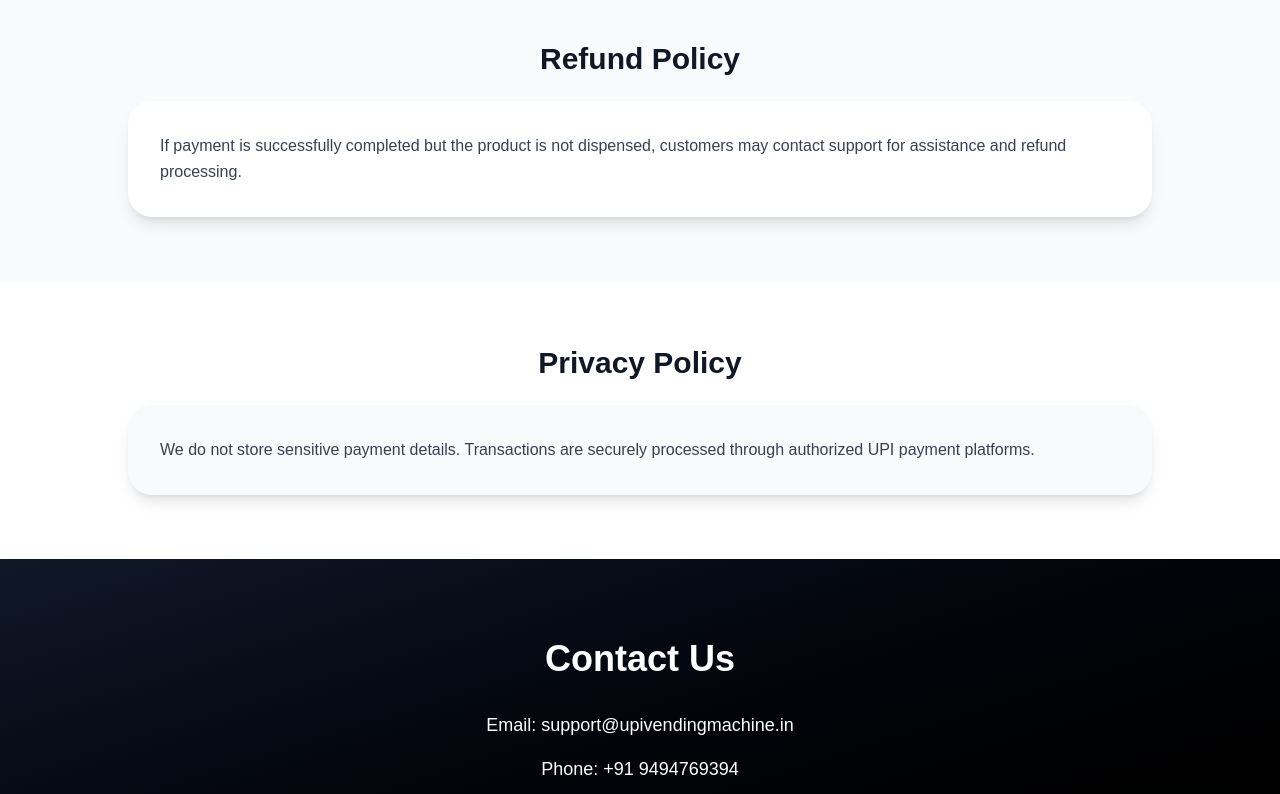
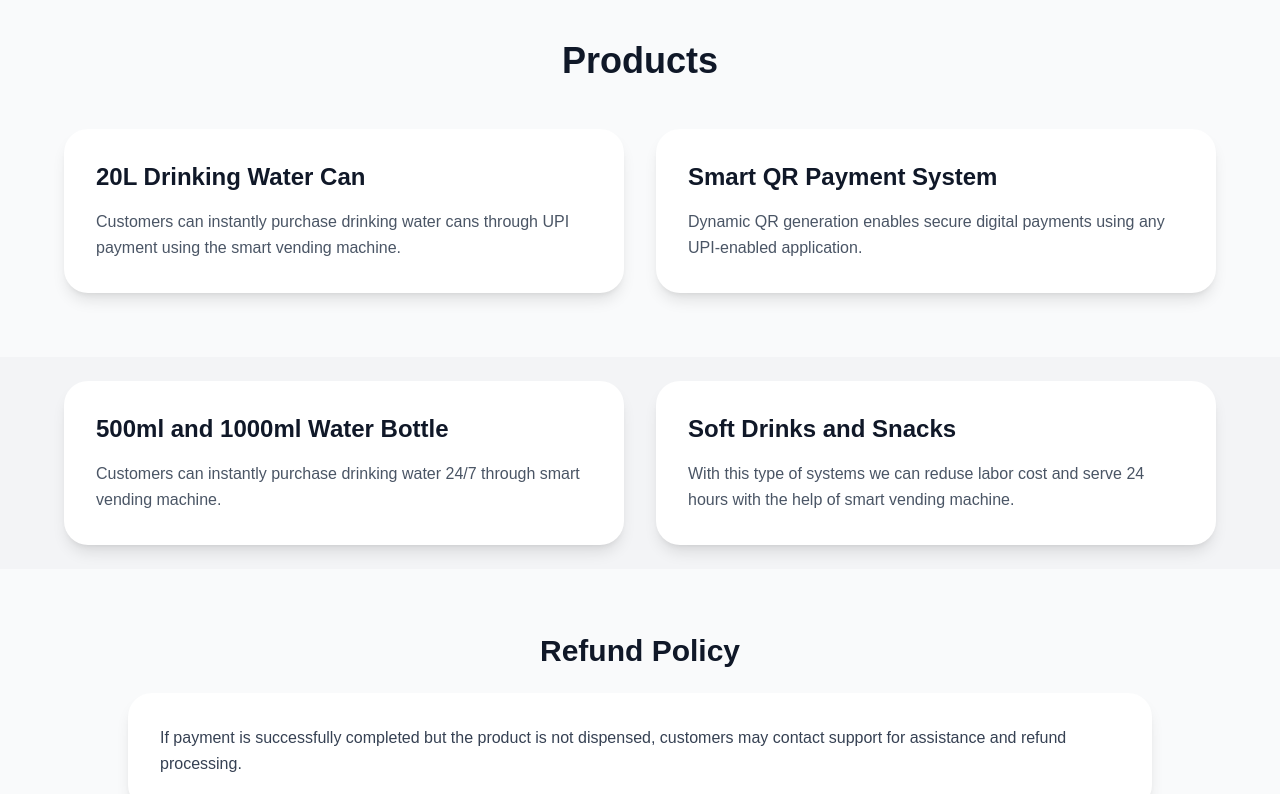
Before and after one commit to surapaneninaveen9-rgb/upi-vending-machine, a Next.js app: page / in a window 1280 px wide. Shown: the part 1140-1934 px from the top of the page. Built offline with nearby package versions, Linux system fonts and the light colour scheme.

Commit message:
added products section

```diff
--- a/app/page.tsx
+++ b/app/page.tsx
@@ -84,6 +84,92 @@ export default function UpiVendingMachineLandingPage() {
         </div>
       </section>
 
+      {/* Products */}
+
+<section className="py-16 px-6 bg-gray-50">
+
+  <div className="max-w-6xl mx-auto">
+
+    <h2 className="text-4xl font-bold text-center mb-12">
+      Products
+    </h2>
+
+    <div className="grid md:grid-cols-2 gap-8">
+
+      <div className="bg-white p-8 rounded-3xl shadow-lg">
+
+        <h3 className="text-2xl font-semibold mb-4">
+          20L Drinking Water Can
+        </h3>
+
+        <p className="text-gray-600 leading-relaxed">
+          Customers can instantly purchase drinking water cans
+          through UPI payment using the smart vending machine.
+        </p>
+
+      </div>
+
+      <div className="bg-white p-8 rounded-3xl shadow-lg">
+
+        <h3 className="text-2xl font-semibold mb-4">
+          Smart QR Payment System
+        </h3>
+
+        <p className="text-gray-600 leading-relaxed">
+          Dynamic QR generation enables secure digital payments
+          using any UPI-enabled application.
+        </p>
+
+
+
+      </div>
+
+    </div>
+
+  </div>
+
+</section>
+
+{/* Products */}
+
+<section className="py-6 px-6 bg-gray-20">
+
+  <div className="max-w-6xl mx-auto">
+
+    <div className="grid md:grid-cols-2 gap-8">
+
+      <div className="bg-white p-8 rounded-3xl shadow-lg">
+
+        <h3 className="text-2xl font-semibold mb-4">
+          500ml and 1000ml Water Bottle
+        </h3>
+
+        <p className="text-gray-600 leading-relaxed">
+          Customers can instantly purchase drinking water 24/7
+          through smart vending machine.
+        </p>
+
+      </div>
+
+      <div className="bg-white p-8 rounded-3xl shadow-lg">
+
+        <h3 className="text-2xl font-semibold mb-4">
+          Soft Drinks and Snacks
+        </h3>
+
+        <p className="text-gray-600 leading-relaxed">
+          With this type of systems we can reduse labor cost and serve 24 hours
+          with the help of smart vending machine.
+        </p>
+
+      </div>
+
+    </div>
+
+  </div>
+
+</section>
+
       {/* Refund Policy */}
       <section className="py-16 px-6 bg-gray-50">
         <div className="max-w-5xl mx-auto">
@@ -122,7 +208,7 @@ export default function UpiVendingMachineLandingPage() {
 
           <div className="space-y-4 text-lg">
             <p>
-              Email: support@upivendingmachine.in
+              Email: surapaneninaveen9@gmail.com
             </p>
 
             <p>
```
